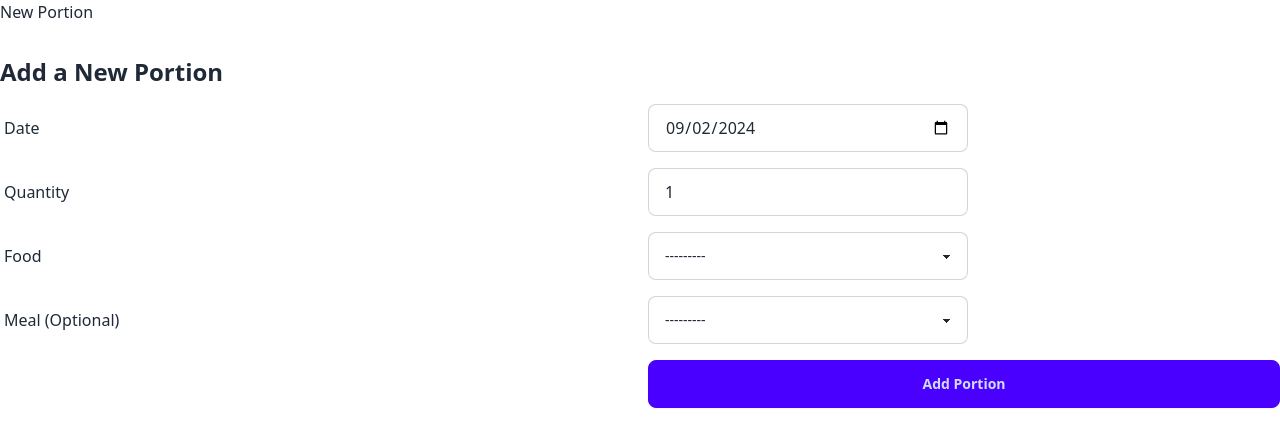
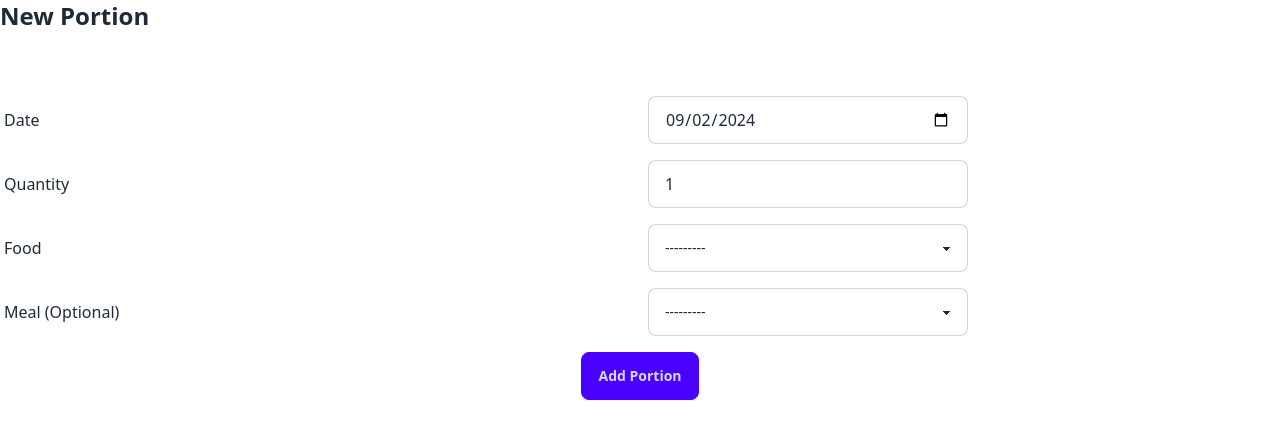
Before and after one commit to susrik/django-nutrition, a Django app: page /nutrition/add-portion/ in a window 1280 px wide. Shown: the top 447 px of the page. Run offline with Django 5.2, Linux system fonts and the light colour scheme; data that the repository does not hold is empty; some libraries are stand-ins or nearby versions.

Commit message:
center submit button

```diff
--- a/nutrition/templates/nutrition/add_portion.html
+++ b/nutrition/templates/nutrition/add_portion.html
@@ -8,9 +8,9 @@
     <script src="https://cdn.tailwindcss.com"></script>
 </head>
 <body>
-    <h1>New Portion</h1>
+    <h1 class="text-2xl font-bold mb-4">New Portion</h1>
+
     <div class="container mx-auto py-8">
-        <h1 class="text-2xl font-bold mb-4">Add a New Portion</h1>
 
         <form method="post" class="space-y-4">
             {% csrf_token %}
@@ -40,9 +40,10 @@
             </div>
 
             <!-- Submit button -->
-            <div class="grid grid-cols-2 gap-4 items-center">
-                <div></div> <!-- empty cell for alignment -->
-                <button type="submit" class="btn btn-primary">Add Portion</button>
+            <div class="grid grid-cols-2 gap-4">
+                <div class="col-span-2 text-center">
+                    <button type="submit" class="btn btn-primary">Add Portion</button>
+                </div>
             </div>
         </form>
     </div>
```
